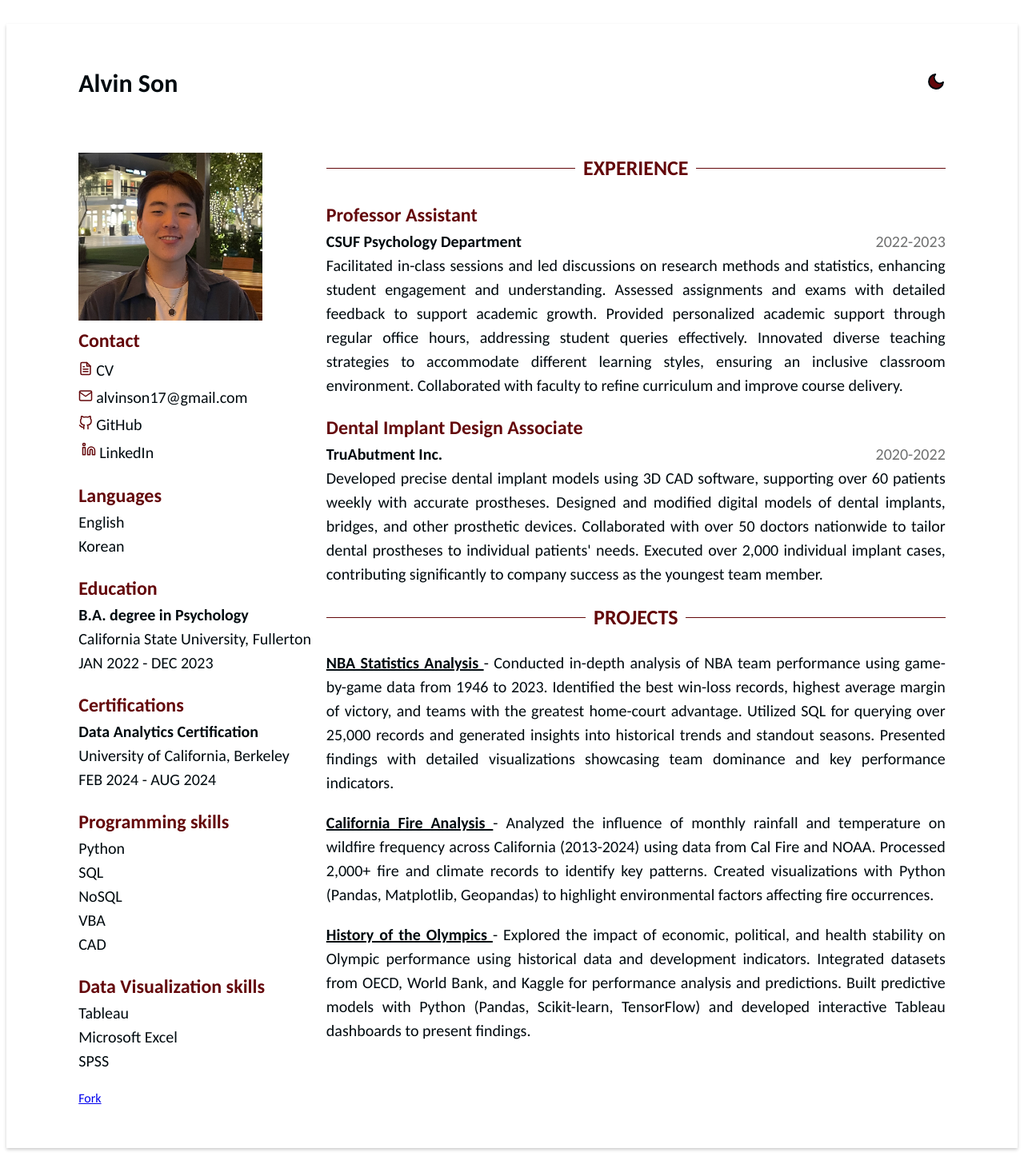
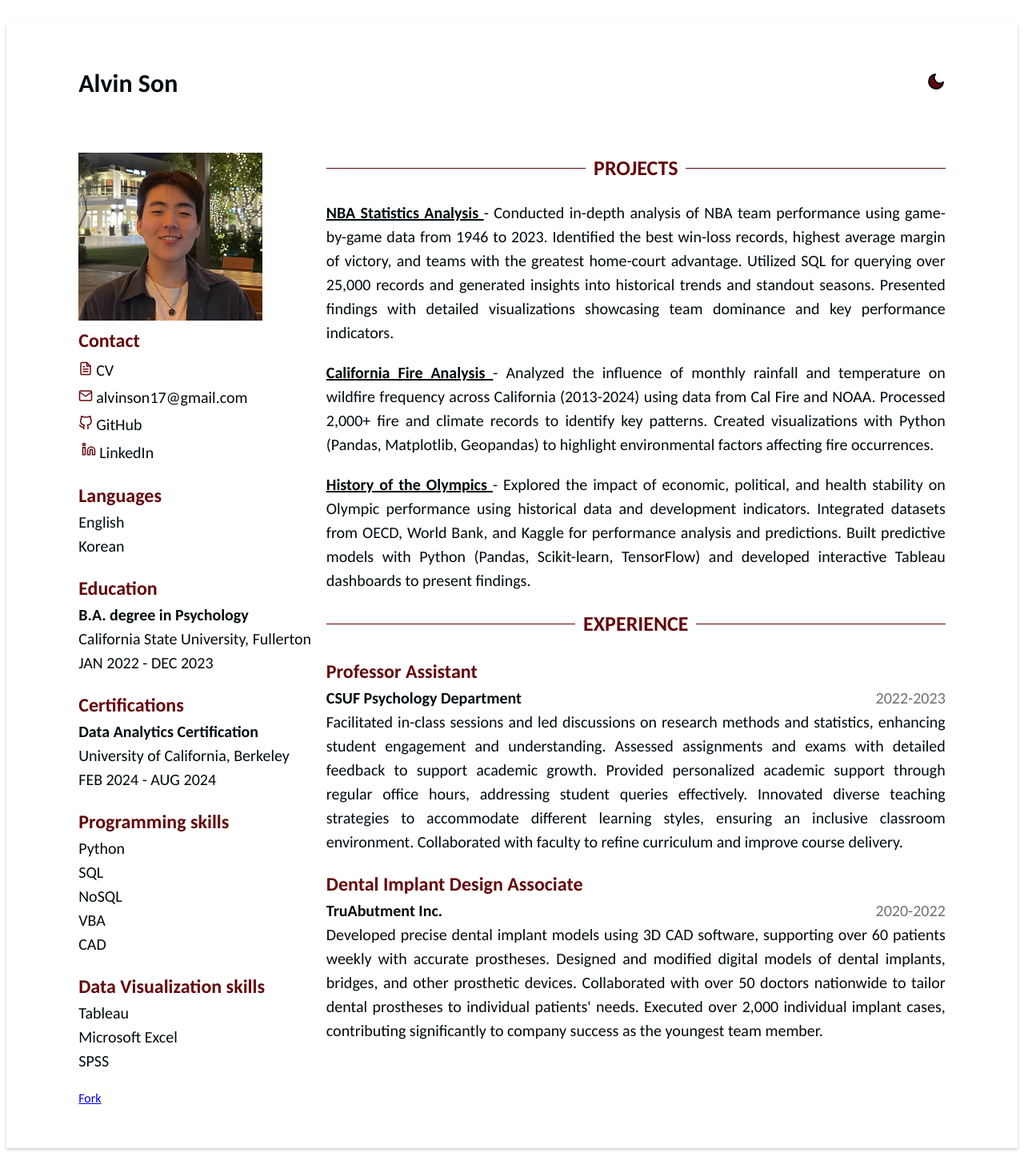
Before and after one commit to Alvin-Son/Alvin-Son.github.io, a Jekyll site: the page built from index.html, in a window 1280 px wide. Shown: the whole page at 80% size. Built offline with Jekyll 4.4.1, drawn with Linux system fonts in a browser that asks for light colours.

Commit message:
Update index.html

```diff
--- a/index.html
+++ b/index.html
@@ -16,8 +16,8 @@ layout: default
     <div class="main">
       {% include career-profile.html %}
       {% include publications.html %}
+      {% include projects.html %}
       {% include experience.html %}
-      {% include projects.html %}
       {% include volunteering.html %}
     </div>
   </div>
```
